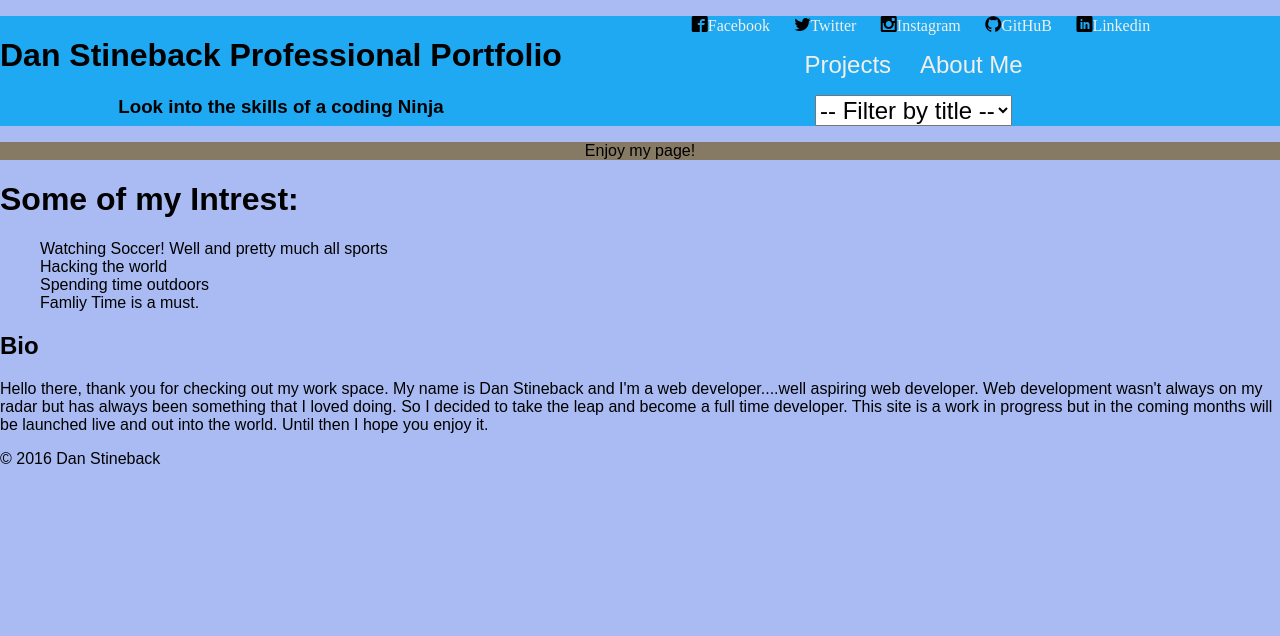
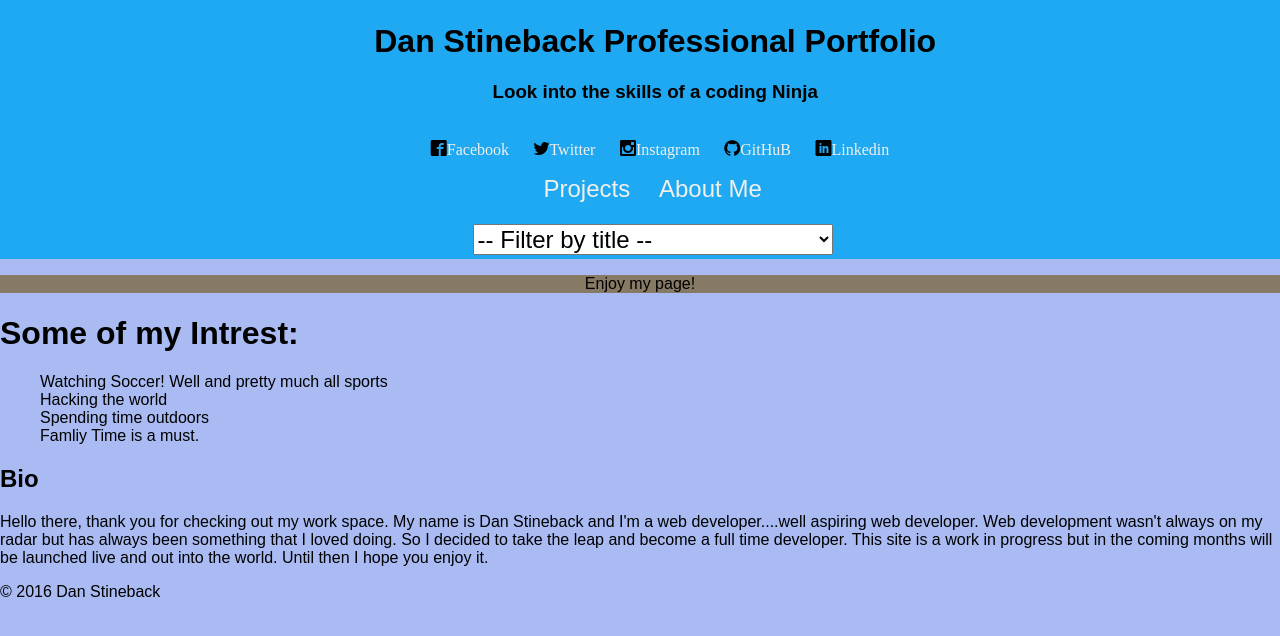
Before and after one commit to dstineback/portfolio-dan-stineback, a plain HTML site: page index.html in a window 1280 px wide. Drawn offline with nearby package versions, Linux system fonts and the light colour scheme; files whose address does not match are found by name.

Commit message:
added response.css to index

```diff
--- a/index.html
+++ b/index.html
@@ -7,6 +7,7 @@
     <link rel="stylesheet" href="css/icons.css">
     <link rel="stylesheet" href="css/style.css">
     <link rel="stylesheet" href="css/modules.css">
+    <link rel="stylesheet" href="css/response.css">
     <script id="projects-template" type="text/x-handlebars-template">
       <article class="clearfix" data-author="{{developer}}" data-category="{{category}}">
         <header>
```
